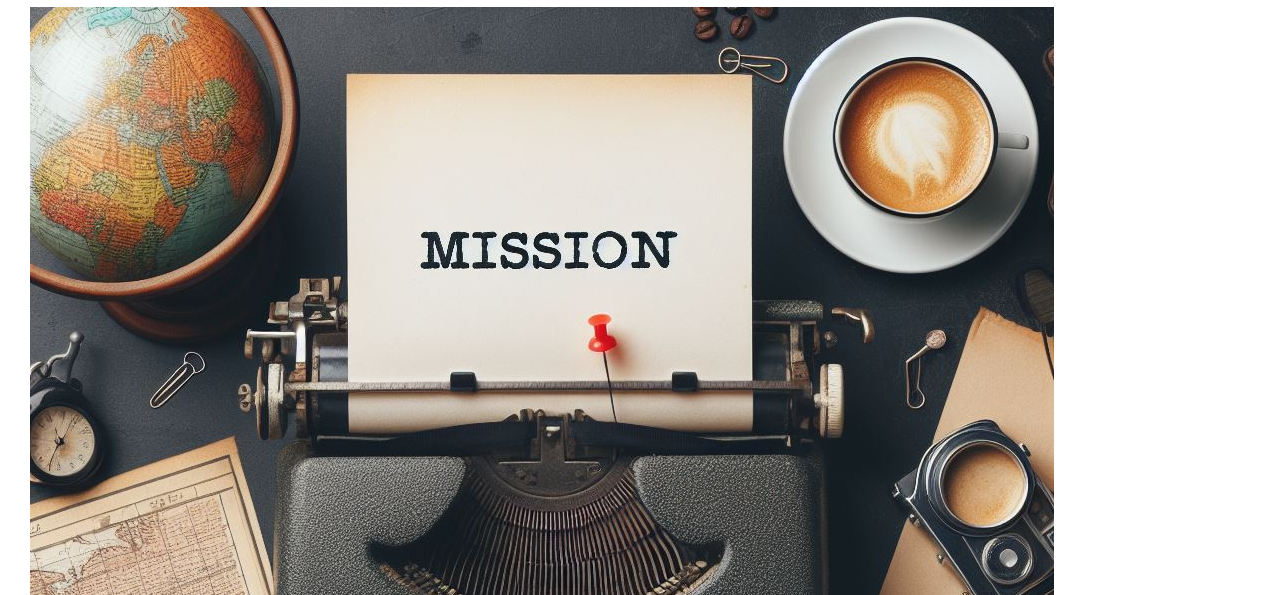
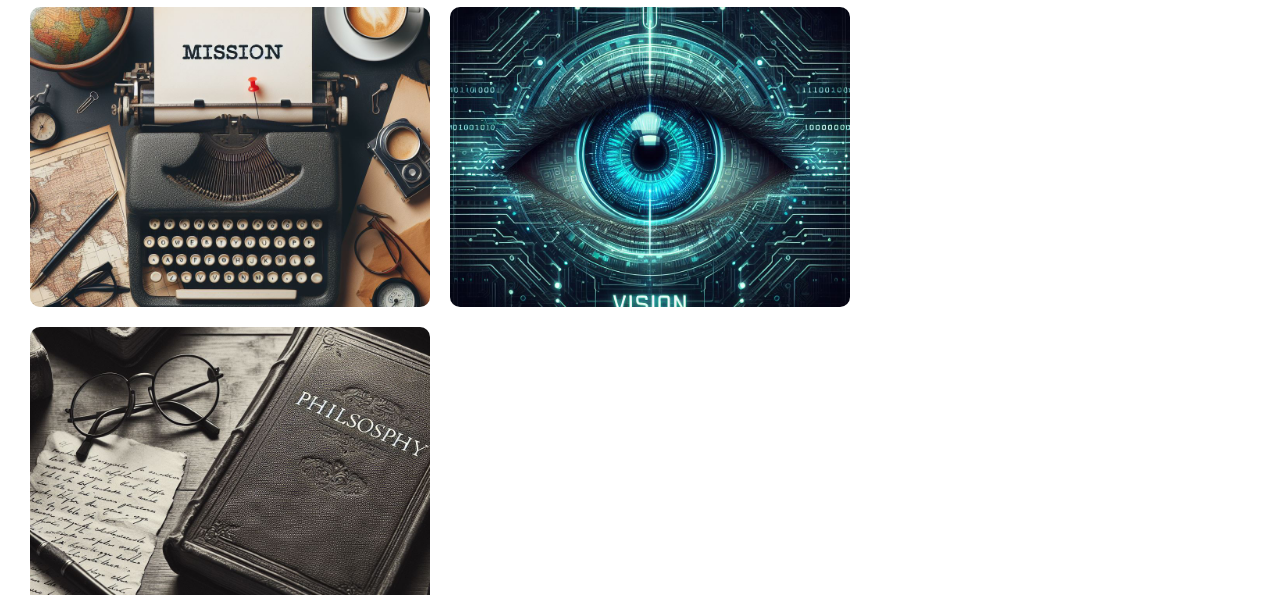
Before and after one commit to Ariasmusic/ColCGS, a plain HTML site: page pags/¿quienesSomos.html in a window 1280 px wide. Shown: the part 205-800 px from the top of the page. Drawn offline with nearby package versions, Linux system fonts and the light colour scheme; a web font is replaced by a local one.

Commit message:
style.css

```diff
--- a/css/style.css
+++ b/css/style.css
@@ -507,16 +507,90 @@ button:hover::before {
     gap: 40px;
     margin: 100px;
 }
-.hidden{
+
+.hidden {
     display: none;
 }
-.content{
+
+.content {
     display: flex;
     flex-direction: column;
     justify-content: center;
     align-items: center;
     padding: 30px;
 }
+
+/* cards misio,vision */
+.info-gimn {
+    display: flex;
+    flex-wrap: wrap;
+    gap: 20px;
+}
+
+.card-cgs {
+    position: relative;
+    width: 400px;
+    height: 300px;
+    background-color: #f2f2f2;
+    border-radius: 10px;
+    display: flex;
+    align-items: center;
+    justify-content: center;
+    overflow: hidden;
+    perspective: 1000px;
+    box-shadow: 0 0 0 5px #ffffff80;
+    transition: all 0.6s cubic-bezier(0.175, 0.885, 0.32, 1.275);
+}
+
+.card-cgs img {
+    width: 100%;
+    fill: #333;
+    transition: all 0.6s cubic-bezier(0.175, 0.885, 0.32, 1.275);
+    object-fit: contain;
+}
+
+.card-cgs:hover {
+    transform: scale(1.05);
+    box-shadow: 0 8px 16px rgba(255, 255, 255, 0.2);
+}
+
+.card-cgs__content {
+    position: absolute;
+    top: 0;
+    left: 0;
+    width: 100%;
+    height: 100%;
+    padding: 20px;
+    box-sizing: border-box;
+    background-color: #f2f2f2;
+    transform: rotateX(-90deg);
+    transform-origin: bottom;
+    transition: all 0.6s cubic-bezier(0.175, 0.885, 0.32, 1.275);
+}
+
+.card-cgs:hover .card-cgs__content {
+    transform: rotateX(0deg);
+}
+
+.card-cgs__title {
+    margin: 0;
+    font-size: 24px;
+    color: #333;
+    font-weight: 700;
+}
+
+.card-cgs:hover img {
+    scale: 0;
+}
+
+.card-cgs__description {
+    margin: 10px 0 0;
+    font-size: 14px;
+    color: #060606;
+    /* line-height: 1.4; */
+}
+
+/* end acrds */
 @keyframes show {
     0% {
         opacity: .4;
@@ -597,14 +671,19 @@ button:hover::before {
     .articles {
         margin: 50px;
     }
+    .card-cgs{
+        width: 95%;
+    }
 }
 
-@media screen and (width < 600px){
+@media screen and (width < 600px) {
     .articles {
         max-width: max-content;
         margin: 0px auto;
     }
-    .buttons-options button{
+
+    .buttons-options button {
         font-size: 8px;
     }
+
 }
```
